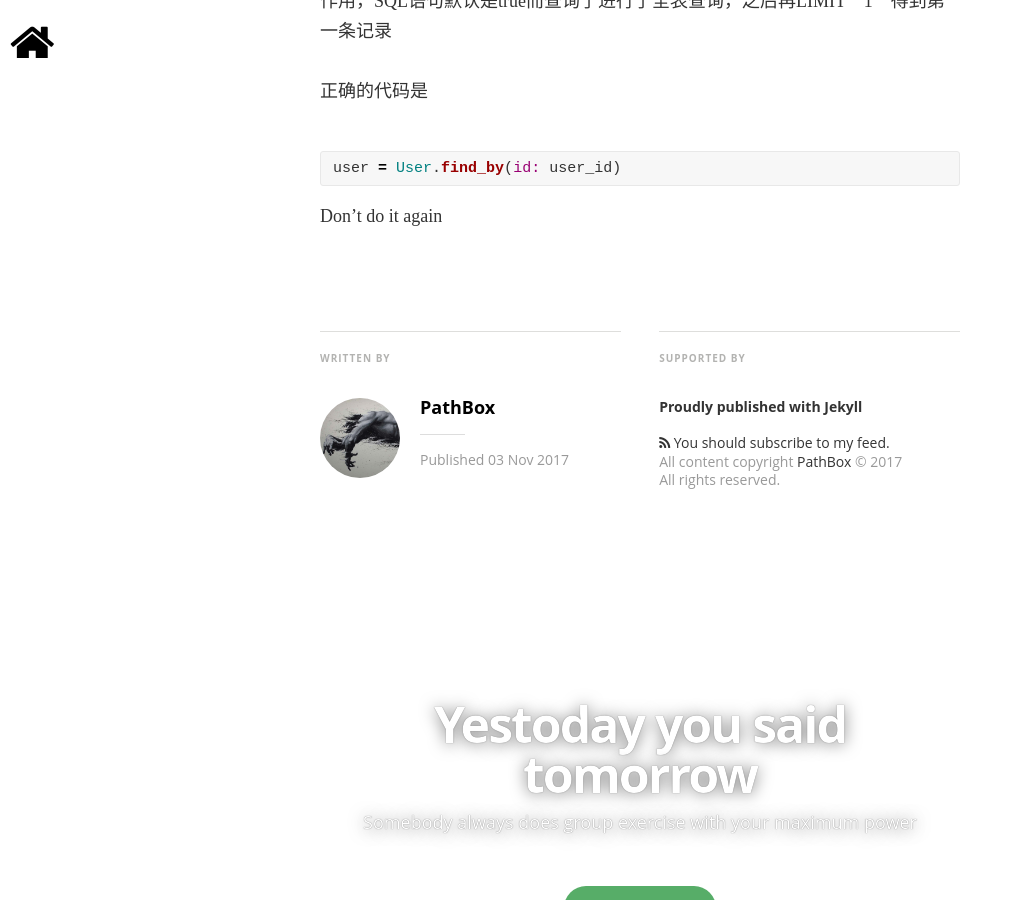
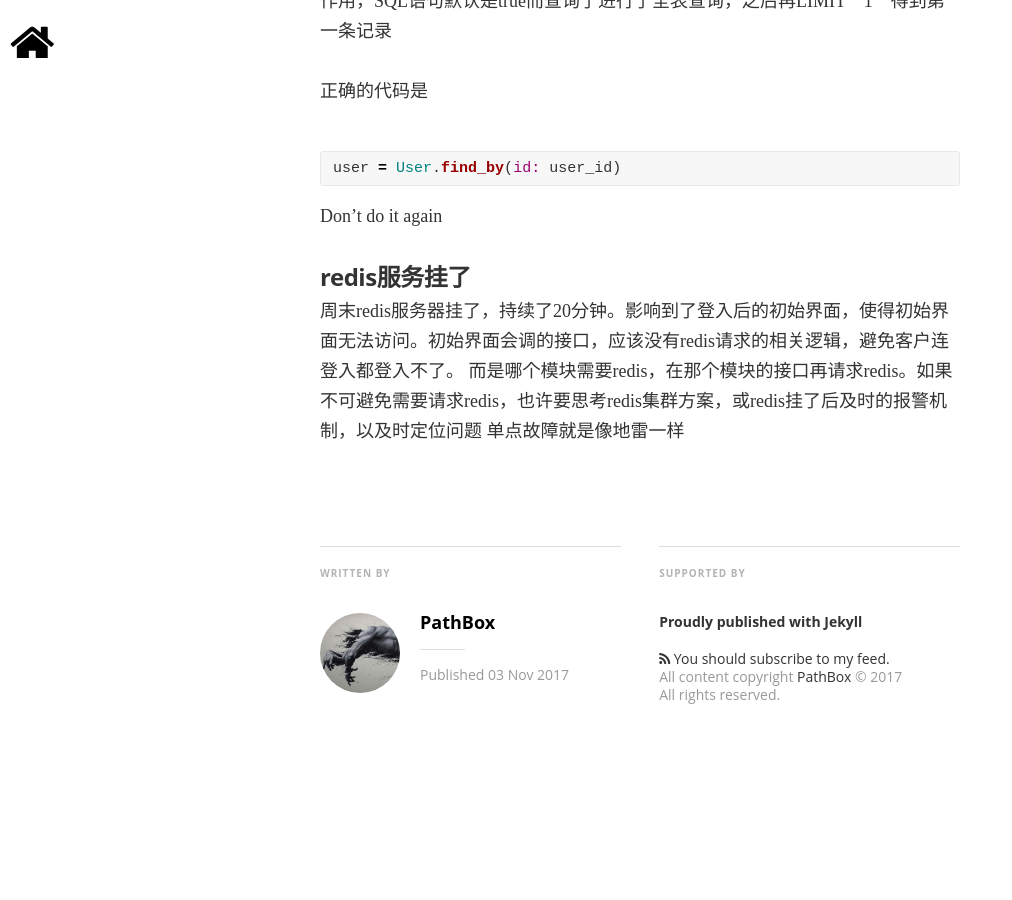
Before and after one commit to pathbox/pathbox.github.io, a Jekyll site: the page built from _posts/2017-11-03-work-summary-in-Udesk-ten.md, in a window 1280 px wide and 900 px high, scrolled down 1689 px. Shown: the whole window, without its empty margins (0-1012 px from the left). Built offline with Jekyll 4.4.1, drawn with Linux system fonts in a browser that asks for light colours; nearby versions of some CDN libraries; some web fonts are replaced; comment, search, counter and statistics services are not loaded.

Commit message:
redis服务挂了

````diff
--- a/_posts/2017-11-03-work-summary-in-Udesk-ten.md
+++ b/_posts/2017-11-03-work-summary-in-Udesk-ten.md
@@ -45,3 +45,8 @@
 ```
 
 Don't do it again
+
+##### redis服务挂了
+周末redis服务器挂了，持续了20分钟。影响到了登入后的初始界面，使得初始界面无法访问。初始界面会调的接口，应该没有redis请求的相关逻辑，避免客户连登入都登入不了。
+而是哪个模块需要redis，在那个模块的接口再请求redis。如果不可避免需要请求redis，也许要思考redis集群方案，或redis挂了后及时的报警机制，以及时定位问题
+单点故障就是像地雷一样
````
